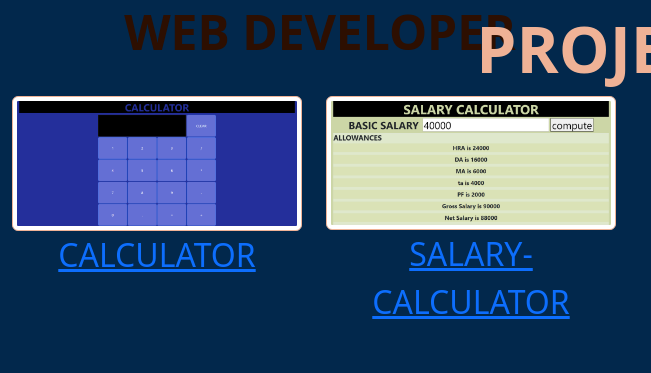
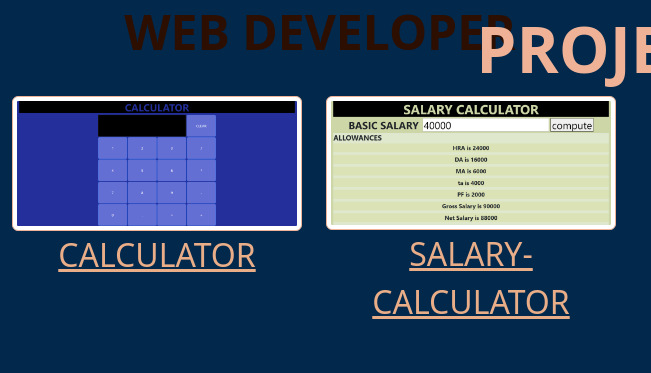
Before and after one commit to AnkitKhandelwal05/webresume, a plain HTML site: page index.html in a window 1280 px wide. Shown: the part 1392-1765 px from the top of the page, 0-651 px from the left. Drawn offline with nearby package versions, Linux system fonts and the light colour scheme.

Commit message:
Update style.css

```diff
--- a/style.css
+++ b/style.css
@@ -1,6 +1,8 @@
 hr{border-top-style: dotted;
     color: #e9ad88;
     border-top-width: 7px;}
+a{ color: #e9ad88;
+}
 .icon{
   width:20%;
   margin: auto;
```
